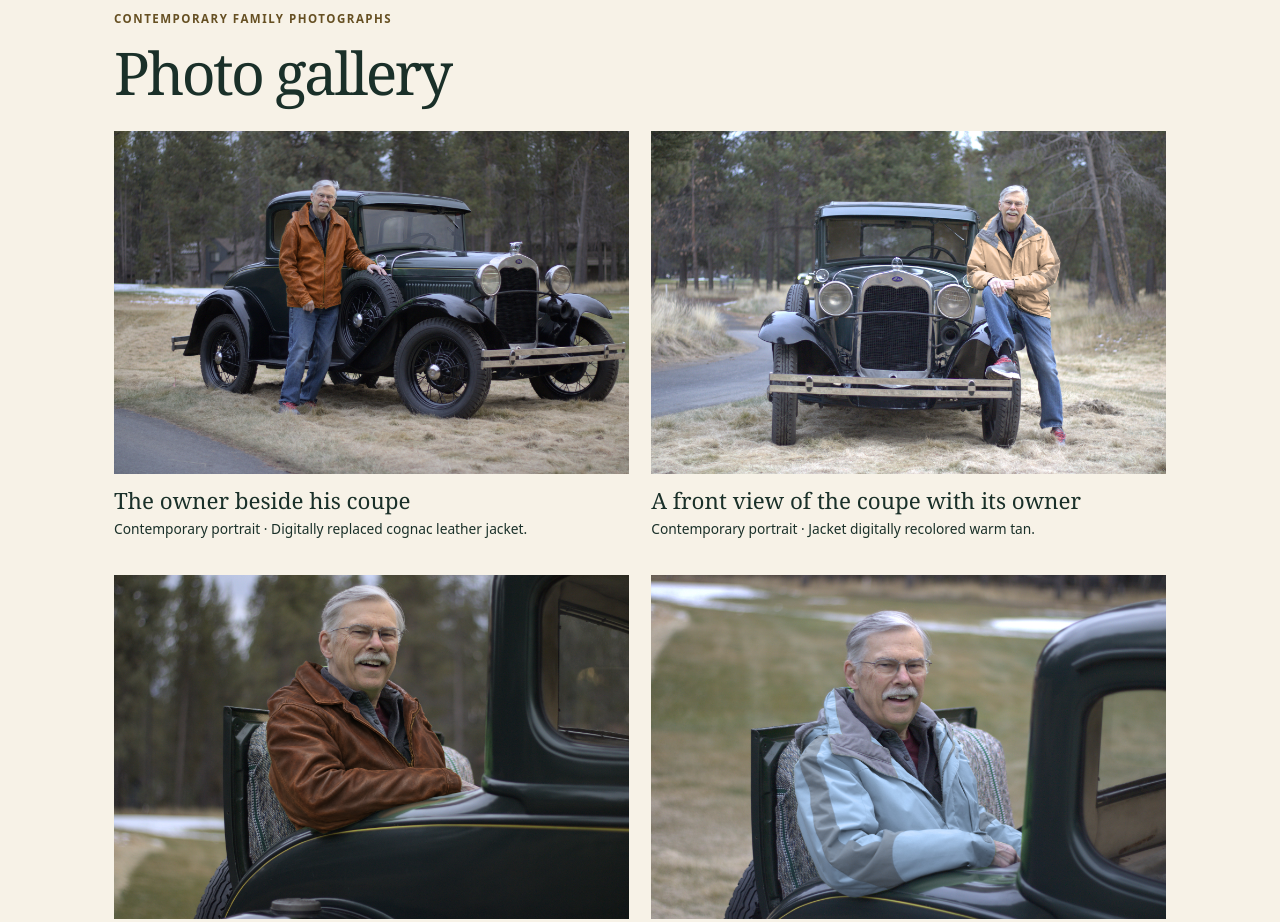
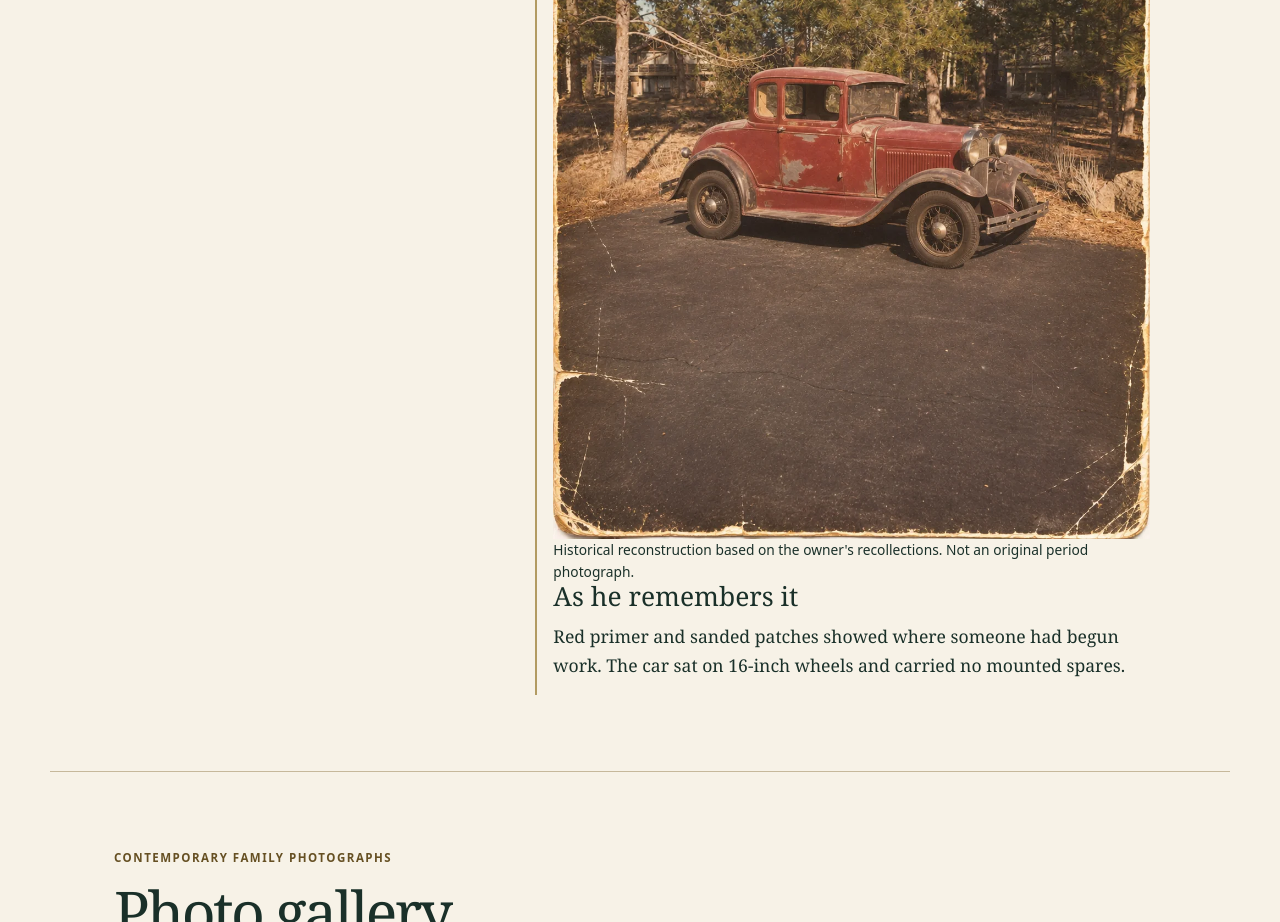
Before and after one commit to DeadpoolCTR/Model-a-, a plain HTML site: page index.html in a window 1280 px wide. Shown: the part 3920-4842 px from the top of the page. Drawn offline with Linux system fonts and the light colour scheme.

Commit message:
Complete the 1961 visual comparison and add the family portrait

```diff
--- a/index.html
+++ b/index.html
@@ -22,8 +22,8 @@
 <li><strong>October 2026</strong><span>In Sunriver, Oregon, the coupe returns to road testing.</span></li>
 <li><strong>November 2026</strong><span>The family begins this archive.</span></li></ol></section>
 <section id="restoration" class="dark"><div class="wrap"><p class="label">Mid-2025–Present</p><h2>The restoration</h2><p class="intro">The owner’s son began work around mid-2025. Much of the restoration took place on an October 2026 trip to Sunriver, Oregon.</p><div class="work"><article><h3>Mechanical</h3><p>The work included restoring the brakes, fitting a 1954 Ford F-100 steering box and replacing the steering linkage springs. A six-blade cooling fan, fresh fluids and turn signals followed.</p></article><article><h3>Body &amp; exterior</h3><p>Welded repairs addressed rust. Green single-stage paint covers the body, with Honda Crystal Black on the fenders and running board aprons. The roof was waterproofed and the body striped in yellow. Finishing pieces include a Moto Quail radiator cap, a stainless steel bumper and a hood prop.</p></article><article><h3>Interior</h3><p>Handcrafted door panels pair tan foam-backed upholstery with hand-stitched black leather kick guards. The work also included restoring the rumble seat.</p></article></div><h3>Back on the road</h3><p class="intro">The coupe ran without overheating on the reported October 2026 test drive. Mechanical refinements continue.</p></div></section>
-<section id="comparison" class="chapter"><div><p class="label">1961 &amp; 2026</p><h2>Then &amp; now</h2></div><div><fieldset class="compare"><legend>Choose a view</legend><input type="radio" name="era" id="then" checked><label for="then">1961</label><input type="radio" name="era" id="now"><label for="now">Restored coupe</label><div class="era past"><h3>As he remembers it</h3><p>Red primer and sanded patches showed where someone had begun work. The car sat on 16-inch wheels and carried no mounted spares.</p></div><figure class="era current"><img loading="lazy" src="photos/coupe-front.jpg" width="1920" height="1281" alt="Restored coupe seen from the front with its owner"><figcaption>Contemporary portrait · Jacket digitally recolored warm tan.</figcaption></figure></fieldset></div></section>
-<section id="gallery" class="wrap"><p class="label">Contemporary family photographs</p><h2>Photo gallery</h2><div class="grid"><figure><a href="photos/owner-cognac.jpg" aria-label="Enlarge: The owner beside his coupe"><img loading="lazy" src="photos/owner-cognac.jpg" width="1920" height="1281" alt="The owner beside his coupe"></a><figcaption><strong>The owner beside his coupe</strong>Contemporary portrait · Digitally replaced cognac leather jacket.</figcaption></figure>
+<section id="comparison" class="chapter"><div><p class="label">1961 &amp; 2026</p><h2>Then &amp; now</h2></div><div><fieldset class="compare"><legend>Choose a view</legend><input type="radio" name="era" id="then" checked><label for="then">1961</label><input type="radio" name="era" id="now"><label for="now">Restored coupe</label><div class="era past"><figure><img loading="lazy" src="photos/primer.webp" width="1086" height="1448" alt="AI reconstruction of the coupe in worn red primer on smaller wheels, without mounted spares"><figcaption>Historical reconstruction based on the owner's recollections. Not an original period photograph.</figcaption></figure><h3>As he remembers it</h3><p>Red primer and sanded patches showed where someone had begun work. The car sat on 16-inch wheels and carried no mounted spares.</p></div><figure class="era current"><img loading="lazy" src="photos/coupe-front.jpg" width="1920" height="1281" alt="Restored coupe seen from the front with its owner"><figcaption>Contemporary portrait · Jacket digitally recolored warm tan.</figcaption></figure></fieldset></div></section>
+<section id="gallery" class="wrap"><p class="label">Contemporary family photographs</p><h2>Photo gallery</h2><div class="grid"><figure><a href="photos/portrait.webp" aria-label="Enlarge the owner beside the side-mounted spare"><img loading="lazy" src="photos/portrait.webp" width="1500" height="1000" alt="The owner in his green jacket beside the coupe, with his hand resting on the spare tire"></a><figcaption><strong>Beside the side-mounted spare</strong>Contemporary portrait · Posture and hand position digitally adjusted.</figcaption></figure><figure><a href="photos/owner-cognac.jpg" aria-label="Enlarge: The owner beside his coupe"><img loading="lazy" src="photos/owner-cognac.jpg" width="1920" height="1281" alt="The owner beside his coupe"></a><figcaption><strong>The owner beside his coupe</strong>Contemporary portrait · Digitally replaced cognac leather jacket.</figcaption></figure>
 <figure><a href="photos/coupe-front.jpg" aria-label="Enlarge: A front view of the coupe with its owner"><img loading="lazy" src="photos/coupe-front.jpg" width="1920" height="1281" alt="A front view of the coupe with its owner"></a><figcaption><strong>A front view of the coupe with its owner</strong>Contemporary portrait · Jacket digitally recolored warm tan.</figcaption></figure>
 <figure><a href="photos/owner-chestnut.jpg" aria-label="Enlarge: The owner seated at the back of the coupe"><img loading="lazy" src="photos/owner-chestnut.jpg" width="1920" height="1281" alt="The owner seated at the back of the coupe"></a><figcaption><strong>The owner seated at the back of the coupe</strong>Contemporary portrait · Digitally replaced chestnut leather jacket.</figcaption></figure>
 <figure><a href="photos/rumble-seat.jpg" aria-label="Enlarge: A closer seated portrait of the owner"><img loading="lazy" src="photos/rumble-seat.jpg" width="1920" height="1281" alt="A closer seated portrait of the owner"></a><figcaption><strong>A closer seated portrait of the owner</strong>Contemporary portrait · Jacket digitally recolored slate blue.</figcaption></figure></div></section>
```
Also changed, not shown: photos/portrait.webp (added), photos/primer.webp (added).
